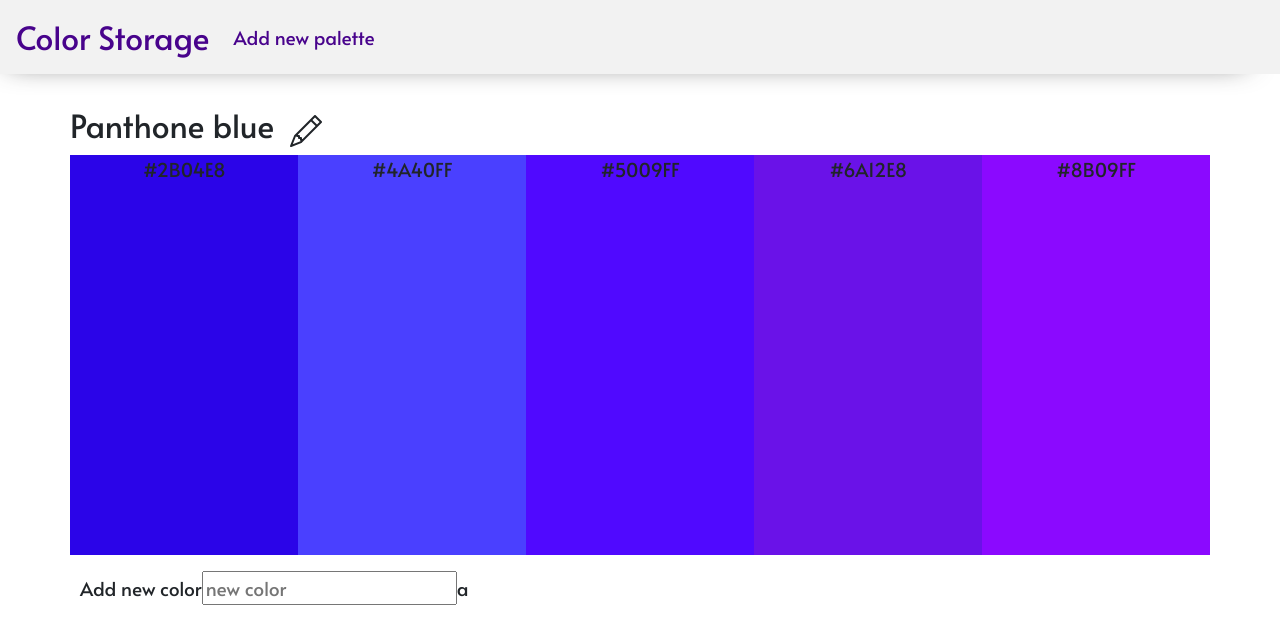
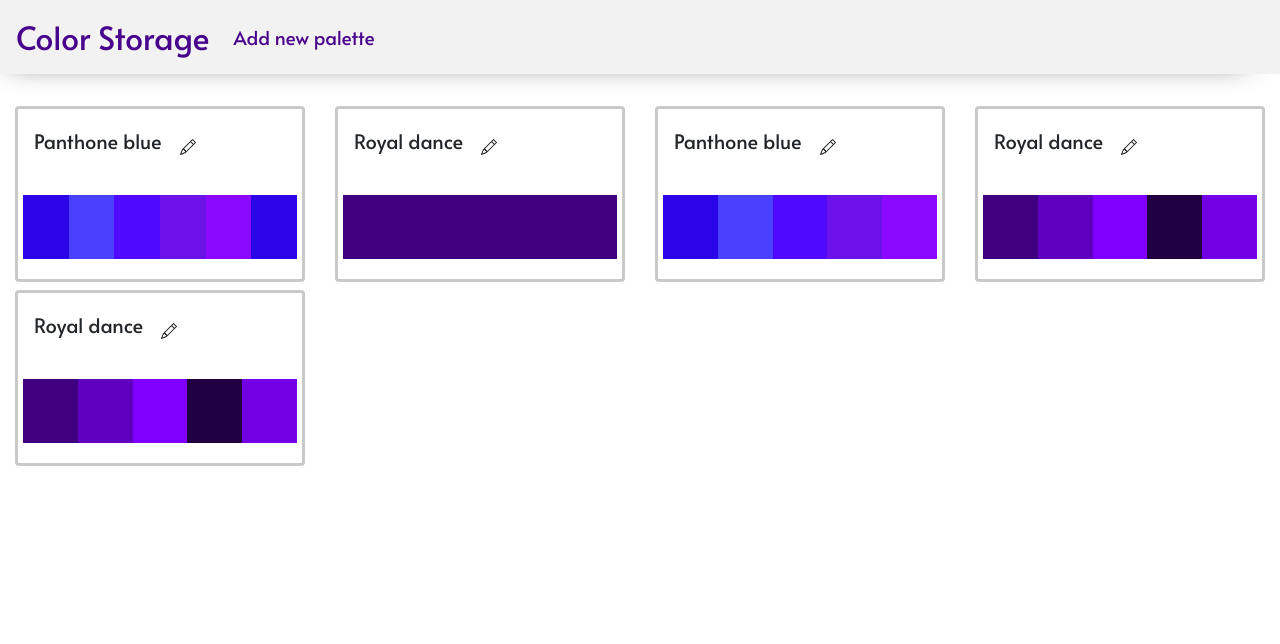
Before and after one commit to frogfreg/colors, a React (Create React App) app: page / in a window 1280 px wide. Shown: the top 644 px of the page. Built offline with nearby package versions, Linux system fonts and the light colour scheme; the HTML template or start-up script is replaced by a standard one.

Commit message:
added state interaction to some components

```diff
--- /dev/null
+++ b/src/ColorBox.js
@@ -0,0 +1,27 @@
+import React, { useState } from "react";
+
+function ColorBox(props) {
+  const [colorValue, setColorValue] = useState(props.color);
+  return (
+    <div className="col-md colors" style={{ backgroundColor: props.color }}>
+      <input
+        onChange={(event) => {
+          setColorValue(event.target.value);
+        }}
+        type="text"
+        className="form-control"
+        value={colorValue}
+      />
+      <button
+        onClick={() => {
+          props.updateColor(props.cardId, props.index, colorValue);
+        }}
+        class="btn btn-primary mr-3 ml-3"
+      >
+        Update
+      </button>
+    </div>
+  );
+}
+
+export default ColorBox;
--- a/src/ColorCard.css
+++ b/src/ColorCard.css
@@ -8,7 +8,6 @@
   transform: translateY(-0.3rem);
   cursor: pointer;
 }
-.card-title svg {
-  position: absolute;
-  right: 1rem;
+.edit-icon:hover {
+  background-color: purple;
 }
--- a/src/ColorCard.js
+++ b/src/ColorCard.js
@@ -7,11 +7,12 @@ function ColorCard(props) {
       <div className="card">
         <h5 className="card-title">
           {props.cardData.name}{" "}
+          <button className="edit-icon btn">
             <svg
               width="1em"
               height="1em"
               viewBox="0 0 16 16"
-            className="bi bi-pencil"
+              className="bi bi-pencil-fill"
               fill="currentColor"
               xmlns="http://www.w3.org/2000/svg"
             >
@@ -20,6 +21,7 @@ function ColorCard(props) {
                 d="M12.146.146a.5.5 0 0 1 .708 0l3 3a.5.5 0 0 1 0 .708l-10 10a.5.5 0 0 1-.168.11l-5 2a.5.5 0 0 1-.65-.65l2-5a.5.5 0 0 1 .11-.168l10-10zM11.207 2.5L13.5 4.793 14.793 3.5 12.5 1.207 11.207 2.5zm1.586 3L10.5 3.207 4 9.707V10h.5a.5.5 0 0 1 .5.5v.5h.5a.5.5 0 0 1 .5.5v.5h.293l6.5-6.5zm-9.761 5.175l-.106.106-1.528 3.821 3.821-1.528.106-.106A.5.5 0 0 1 5 12.5V12h-.5a.5.5 0 0 1-.5-.5V11h-.5a.5.5 0 0 1-.468-.325z"
               />
             </svg>
+          </button>
         </h5>
         <div className=" card-body container">
           <div className="row">
--- a/src/ColorDisplay.js
+++ b/src/ColorDisplay.js
@@ -2,35 +2,12 @@ import React from "react";
 import "./ColorDisplay.css";
 import ColorCard from "./ColorCard";
 
-const cardData = [
-  {
-    name: "Panthone blue",
-    colors: ["#2B04E8", "#4A40FF", "#5009FF", "#6A12E8", "#8B09FF"],
-  },
-  {
-    name: "Royal dance",
-    colors: ["#40007F"],
-  },
-  {
-    name: "Panthone blue",
-    colors: ["#2B04E8", "#4A40FF", "#5009FF", "#6A12E8", "#8B09FF"],
-  },
-  {
-    name: "Royal dance",
-    colors: ["#40007F", "#6000BF", "#8000FF", "#200040", "#7300E5"],
-  },
-  {
-    name: "Royal dance",
-    colors: ["#40007F", "#6000BF", "#8000FF", "#200040", "#7300E5"],
-  },
-];
-
-function ColorDisplay() {
+function ColorDisplay(props) {
   return (
     <div className="container-fluid">
       <div className="row">
-        {cardData.map((cardData) => {
-          return <ColorCard cardData={cardData} />;
+        {props.cards.map((cardData) => {
+          return <ColorCard cardData={cardData}  />;
         })}
       </div>
     </div>
--- a/src/ColorEditor.css
+++ b/src/ColorEditor.css
@@ -5,7 +5,41 @@
 h2 svg {
   margin-left: 1rem;
 }
+.form-inline {
+  position: relative;
+}
 
-.form-row {
-  margin-top: 1rem;
+#newColorInput {
+  margin: 0 1rem;
 }
+.sample {
+  height: 2rem;
+  width: 4rem;
+  border: 0.2rem solid rgba(0, 0, 0, 0.308);
+  border-radius: 0.25rem;
+}
+
+@media (min-width: 768px) {
+  .col-md.colors {
+    height: 50vh;
+  }
+}
+
+.redbg {
+  background-color: red;
+}
+
+.bluebg {
+  background-color: blue;
+}
+
+.btn-primary,
+.btn-primary:hover,
+.btn-primary:active,
+.btn-primary:focus {
+  background-color: #8c26f2;
+  color: #ffffff;
+}
+.colors {
+  text-align: center;
+}
--- a/src/ColorEditor.js
+++ b/src/ColorEditor.js
@@ -1,13 +1,40 @@
 import React, { useState } from "react";
 import "./ColorEditor.css";
+import ColorBox from "./ColorBox";
 function ColorEditor(props) {
   const [newColorInput, setNewColorInput] = useState("");
+  const [nameEdit, setNameEdit] = useState(false);
+  const [newName, setNewName] = useState(props.colorInfo.name);
   return (
     <div className="container">
       <div className="row">
+        {nameEdit ? (
+          <form className="form-inline">
+            <input
+              onChange={(event) => {
+                setNewName(event.target.value);
+              }}
+              type="text"
+              className="form-control"
+              value={newName}
+            />
+            <button
+              onClick={() => {
+                props.updateName(props.colorInfo.id, newName);
+                setNameEdit(false);
+              }}
+              class="btn btn-primary mr-3 ml-3"
+            >
+              Update
+            </button>
+          </form>
+        ) : (
           <h2>
             {props.colorInfo.name}
             <svg
+              onClick={() => {
+                setNameEdit(true);
+              }}
               width="1em"
               height="1em"
               viewBox="0 0 16 16"
@@ -21,41 +48,44 @@ function ColorEditor(props) {
               />
             </svg>
           </h2>
+        )}
       </div>
+
       <div className="row color-show">
-        {props.colorInfo.colors.map((color) => {
+        {props.colorInfo.colors.map((color, index) => {
           return (
-            <div
-              className="col-md"
-              style={{ height: "50vh", backgroundColor: color }}
-            >
-              <p>{color}</p>
-            </div>
+            <ColorBox
+              color={color}
+              index={index}
+              updateColor={props.updateColor}
+              cardId={props.cardId}
+            />
           );
         })}
       </div>
-      <div className="row form-row">
-        <form className="form-inline form-lg">
-          <div className="form-group">
-            <label htmlFor="newColorInput">Add new color</label>
+      <div className="row mt-3">
+        <form>
+          <div className="col">
+            <form class="form-inline">
+              <label htmlFor="newColorInput">Add a new Color</label>
               <input
-              id="newColorInput"
                 onChange={(event) => {
                   setNewColorInput(event.target.value);
                 }}
                 type="text"
-              placeholder="new color"
+                class="form-control mb-2 mr-sm-2"
+                id="newColorInput"
+                placeholder="new hex color"
                 value={newColorInput}
               />
+
               <div
-              style={{
-                height: "100%",
-                width: "4rem",
-                backgroundColor: newColorInput,
-              }}
-            >
-              a
-            </div>
+                className="sample"
+                style={{ backgroundColor: newColorInput }}
+              ></div>
+
+              <button class="btn btn-primary mr-3 ml-3">Add</button>
+            </form>
           </div>
         </form>
       </div>
--- a/src/Container.js
+++ b/src/Container.js
@@ -1,36 +1,65 @@
-import React from "react";
+import React, { useState } from "react";
 import Navbar from "./Navbar";
 import ColorDisplay from "./ColorDisplay";
 import ColorEditor from "./ColorEditor";
-const cardData = [
+const examples = [
   {
     name: "Panthone blue",
-    colors: ["#2B04E8", "#4A40FF", "#5009FF", "#6A12E8", "#8B09FF"],
+    colors: ["#2B04E8", "#4A40FF", "#5009FF", "#6A12E8", "#8B09FF", "#2B04E8"],
+    id: 0,
   },
   {
     name: "Royal dance",
     colors: ["#40007F"],
+    id: 1,
   },
   {
     name: "Panthone blue",
     colors: ["#2B04E8", "#4A40FF", "#5009FF", "#6A12E8", "#8B09FF"],
+    id: 2,
   },
   {
     name: "Royal dance",
     colors: ["#40007F", "#6000BF", "#8000FF", "#200040", "#7300E5"],
+    id: 3,
   },
   {
     name: "Royal dance",
     colors: ["#40007F", "#6000BF", "#8000FF", "#200040", "#7300E5"],
+    id: 4,
   },
 ];
 
 function Container() {
+  const [cards, setCards] = useState([...examples]);
+  const updateName = (id, newName) => {
+    const cardsCopy = [...cards];
+    for (const card of cardsCopy) {
+      if (card.id === id) {
+        card.name = newName;
+        setCards([...cardsCopy]);
+      }
+    }
+  };
+  const updateColor = (cardId, colorIndex, newColor) => {
+    const cardsCopy = [...cards];
+    for (const card of cardsCopy) {
+      if (card.id === cardId) {
+        card.colors[colorIndex] = newColor;
+        setCards([...cardsCopy]);
+      }
+    }
+  };
   return (
     <div>
       <Navbar />
-      {/* <ColorDisplay /> */}
-      <ColorEditor colorInfo={cardData[0]} />
+      <ColorDisplay cards={cards} />
+      {/* <ColorEditor
+        colorInfo={cards[0]}
+        cardId={0}
+        updateName={updateName}
+        updateColor={updateColor}
+      /> */}
     </div>
   );
 }
```
Lines whose indentation alone changed are shown as unchanged.
